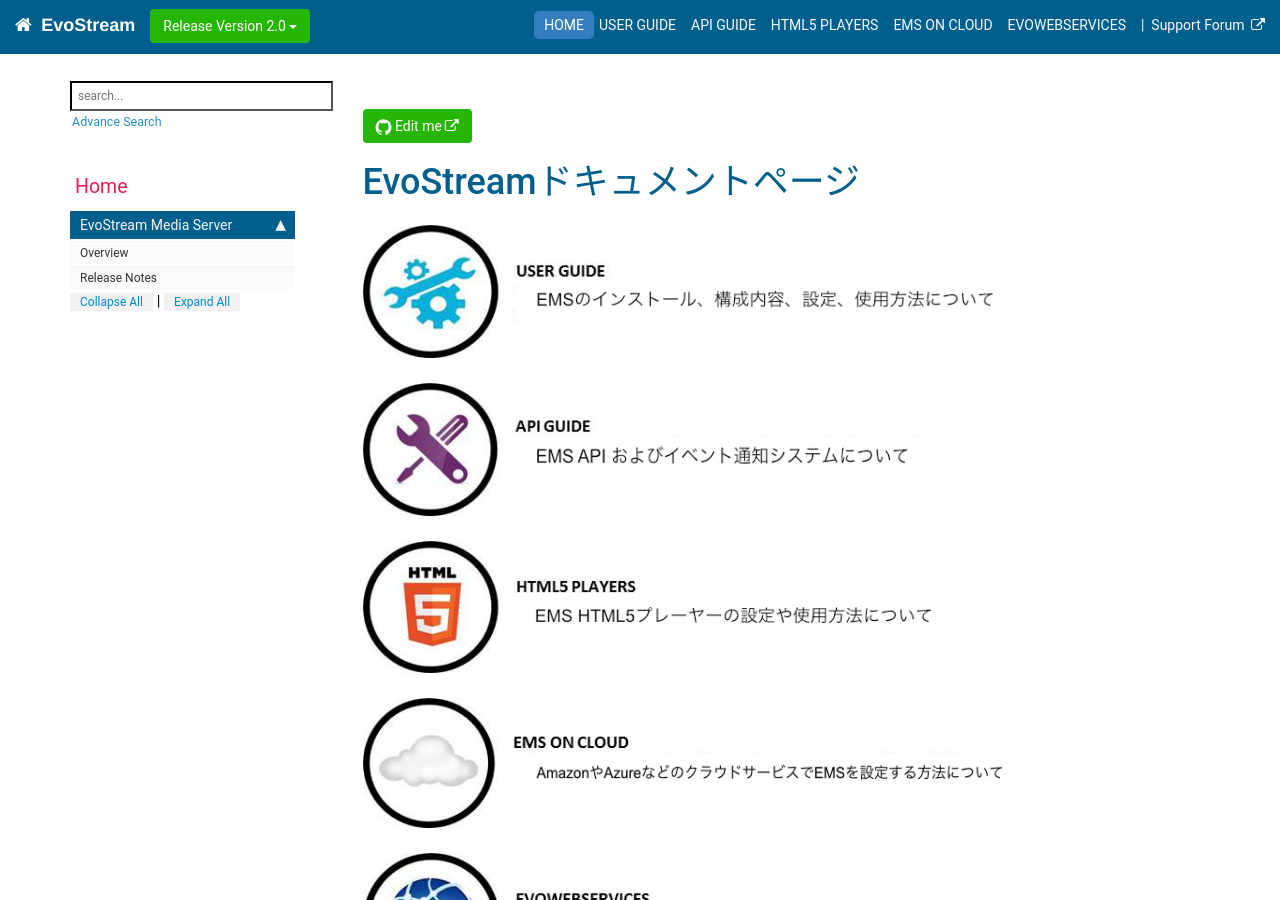
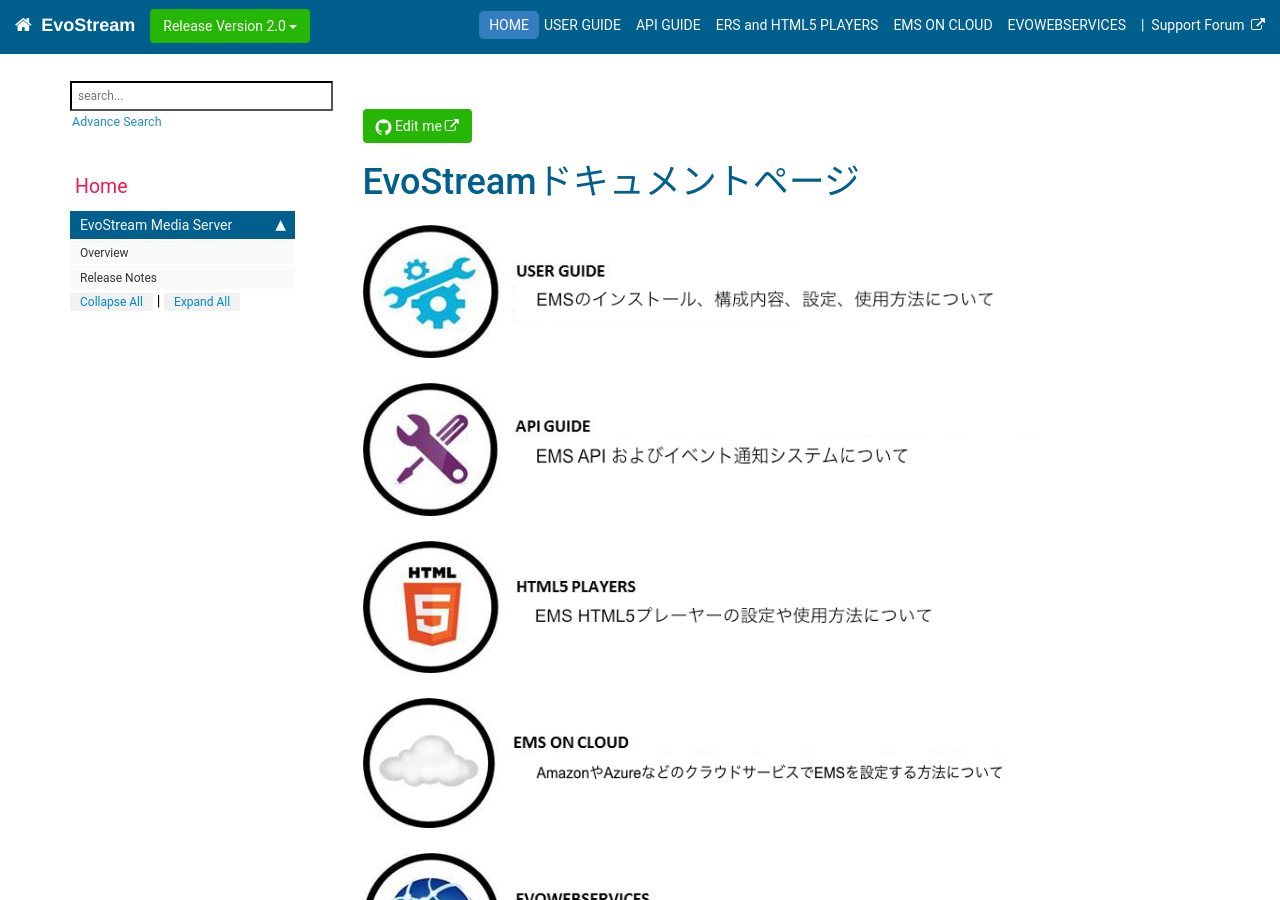
Before and after one commit to mtanimura/ems-docs, a Jekyll site: the page built from index.md, in a window 1280 px wide and 900 px high. Built offline with Jekyll 4.4.1, drawn with Linux system fonts in a browser that asks for light colours; nearby versions of some CDN libraries; comment, search, counter and statistics services are not loaded.

Commit message:
Add files via upload

```diff
--- a/_data/topnav.yml
+++ b/_data/topnav.yml
@@ -8,8 +8,8 @@ topnav:
     - title: USER GUIDE
       url: /userguide_overview.html
     - title: API GUIDE
-      url: /overview.html
-    - title: HTML5 PLAYERS
+      url: /api_overview.html
+    - title: ERS and HTML5 PLAYERS
       url: /html5players_ersoverview.html
     - title: EMS ON CLOUD
       url: /emscloud_overview.html
```
